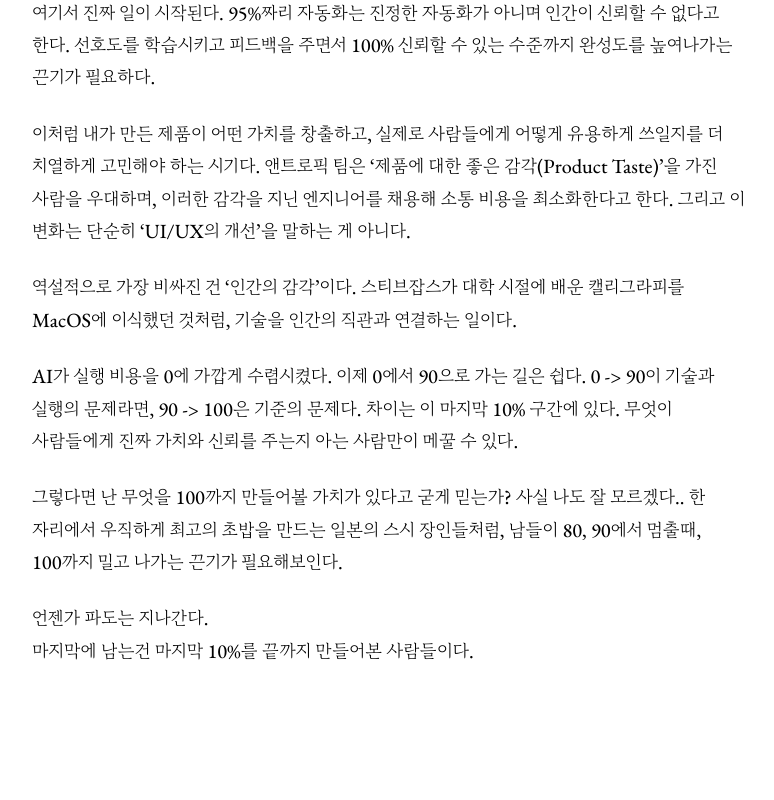
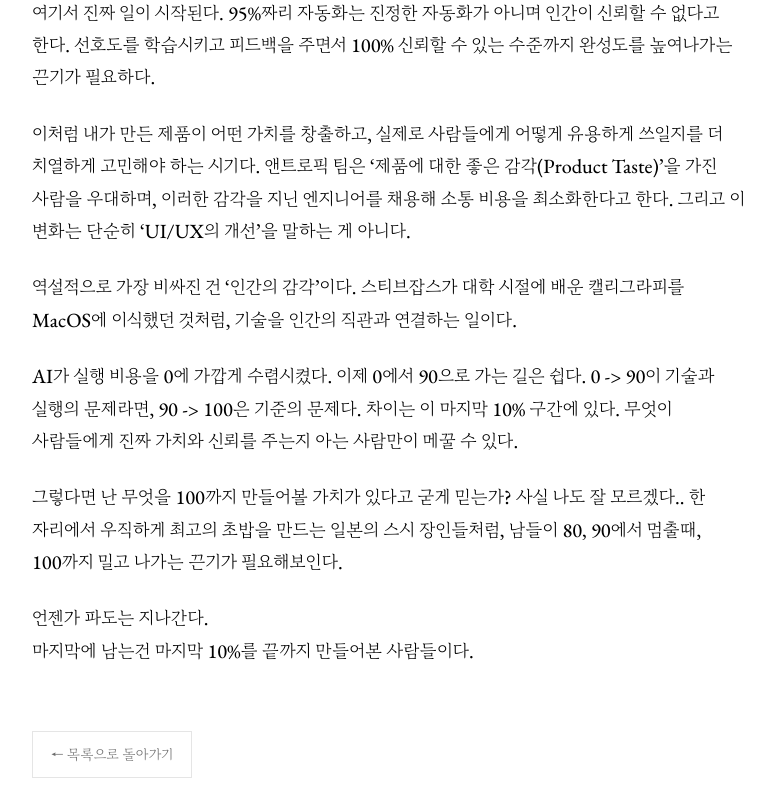
Before and after one commit to jdh4601/donghyeon.jeong, a Next.js app: page /thoughts/40b0690db3a6800fbf7fe2fe17b142f2 in a window 1280 px wide. Shown: the part 1163-1963 px from the top of the page, without its empty margins (248-1022 px from the left). Before the commit the page ends 1830 px from the top, so only its background shows below. Built offline with nearby package versions, Linux system fonts and the light colour scheme; no server answers.

Commit message:
Add breathing room and return button after articles

```diff
--- a/src/app/globals.css
+++ b/src/app/globals.css
@@ -382,6 +382,25 @@ section {
 }
 .article-page {
   padding-top: 54px;
+  padding-bottom: max(120px, env(safe-area-inset-bottom));
+}
+.article-end {
+  margin-top: 64px;
+}
+.article-list-return {
+  display: inline-flex;
+  align-items: center;
+  min-height: 44px;
+  padding: 10px 18px;
+  border: 1px solid var(--line);
+  color: var(--muted);
+  font-size: 14px;
+  transition: color 0.2s, border-color 0.2s;
+}
+.article-list-return:hover,
+.article-list-return:focus-visible {
+  color: var(--ink);
+  border-color: var(--muted);
 }
 .article-header {
   margin-bottom: 60px;
@@ -519,6 +538,10 @@ section {
   }
   .article-page {
     padding-top: 30px;
+    padding-bottom: max(88px, env(safe-area-inset-bottom));
+  }
+  .article-end {
+    margin-top: 48px;
   }
   .article-header {
     margin-bottom: 42px;
--- a/src/app/thoughts/[slug]/page.tsx
+++ b/src/app/thoughts/[slug]/page.tsx
@@ -51,6 +51,11 @@ export default async function ArticlePage({ params }: Props) {
         </header>
         <Prose markdown={a.markdown} links={links} />
       </article>
+      <footer className="article-end">
+        <Link href="/#thoughts" className="article-list-return">
+          ← 목록으로 돌아가기
+        </Link>
+      </footer>
     </main>
   );
 }
```
Also changed, not shown: 1 other file (tests, documents, lock files or other folders).
